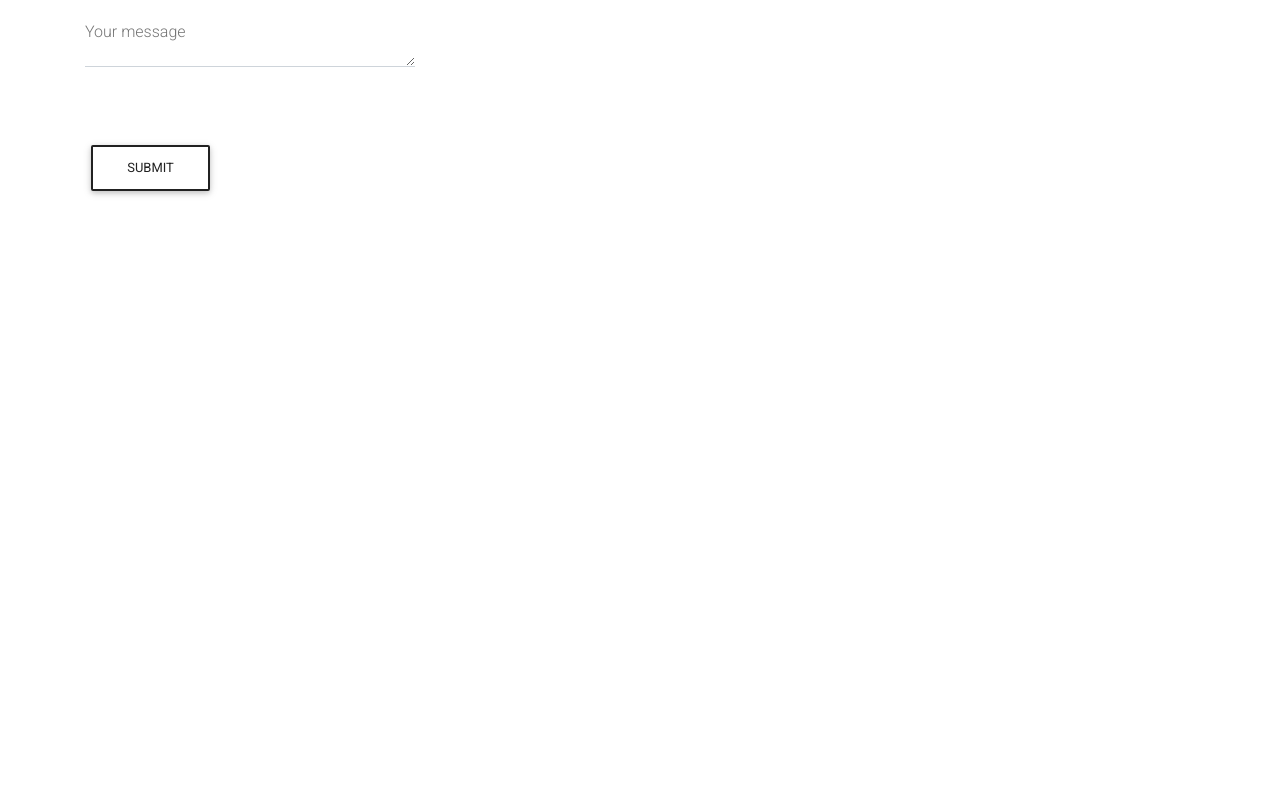
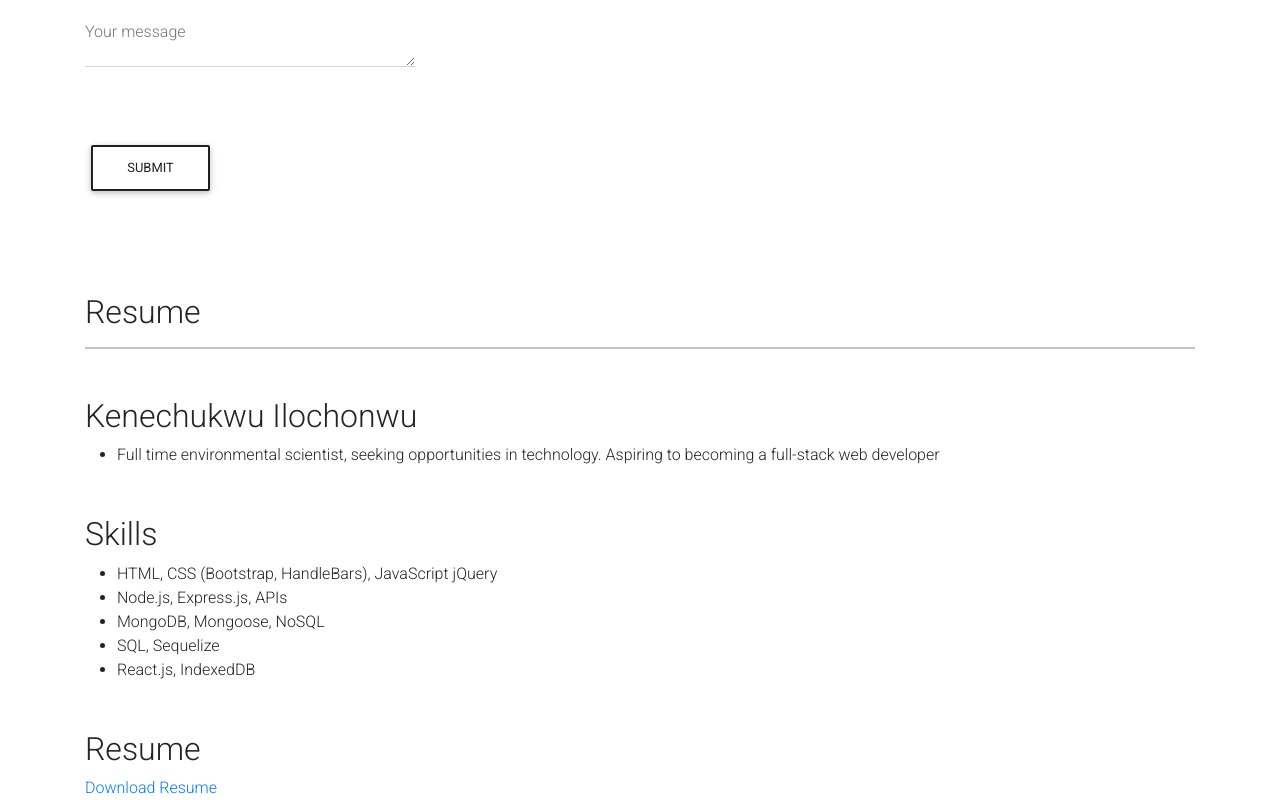
Before and after one commit to kenesei91/react-portfolio, a React (Create React App) app: page / in a window 1280 px wide. Shown: the part 1351-2151 px from the top of the page. Before the commit the page ends 1644 px from the top, so only its background shows below. Built offline with nearby package versions, Linux system fonts and the light colour scheme.

Commit message:
created resume

```diff
--- a/src/App.css
+++ b/src/App.css
@@ -91,3 +91,8 @@ input:focus {
   border: 1px solid var(--secondary);
   box-shadow: 0 0 0.25rem rgba(0, 0, 0, 0.5);
 }
+
+h2 {
+  font-weight: bolder;
+  font-size: 32px;
+}
--- a/src/App.js
+++ b/src/App.js
@@ -3,11 +3,13 @@ import React from "react";
 import Footer from "./components/Footer";
 import About from "./components/About";
 import Contact from "./components/Contact";
+import Resume from "./components/Resume";
 import "./App.css";
 import "bootstrap/dist/css/bootstrap.min.css";
 import '@fortawesome/fontawesome-free/css/all.min.css';
 import 'bootstrap-css-only/css/bootstrap.min.css';
 import 'mdbreact/dist/css/mdb.css';
+
 
 
 function App() {
@@ -17,6 +19,7 @@ function App() {
       <About />
       <Footer />
       <Contact />
+      <Resume />
     </div>
   );
 }
--- a/src/components/Resume/index.js
+++ b/src/components/Resume/index.js
@@ -0,0 +1,54 @@
+import React from "react";
+
+function Resume() {
+  return (
+    <section class="container">
+      <h2 className="top-title">Resume</h2>
+      <hr></hr>
+
+      <div>
+        <div class="mt-5">
+          <h2 className="top-title">Kenechukwu Ilochonwu</h2>
+          <ul>
+            <li>
+            Full time environmental scientist, seeking opportunities in technology. Aspiring to becoming a full-stack web developer
+            </li>
+          </ul>
+        </div>
+      </div>
+
+      <div class="justify-content-center mt-5">
+        <div>
+          <h2 className="top-title">Skills</h2>
+          <ul>
+            <li>
+            HTML, CSS (Bootstrap, HandleBars), JavaScript jQuery
+            </li>
+            <li>
+            Node.js, Express.js, APIs
+            </li>
+            <li>
+            MongoDB, Mongoose, NoSQL
+            </li>
+            <li>
+            SQL, Sequelize
+            </li>
+            <li>
+            React.js, IndexedDB
+            </li>
+          </ul>
+        </div>
+      </div>
+
+      <div class="justify-content-center mt-5">
+          <div>
+              <h2 className="top-title">Resume</h2>
+              <a href="https://my.indeed.com/resume/preview/file" target="blank">Download Resume</a>
+          </div>
+
+      </div>
+    </section>
+  );
+}
+
+export default Resume;
```
